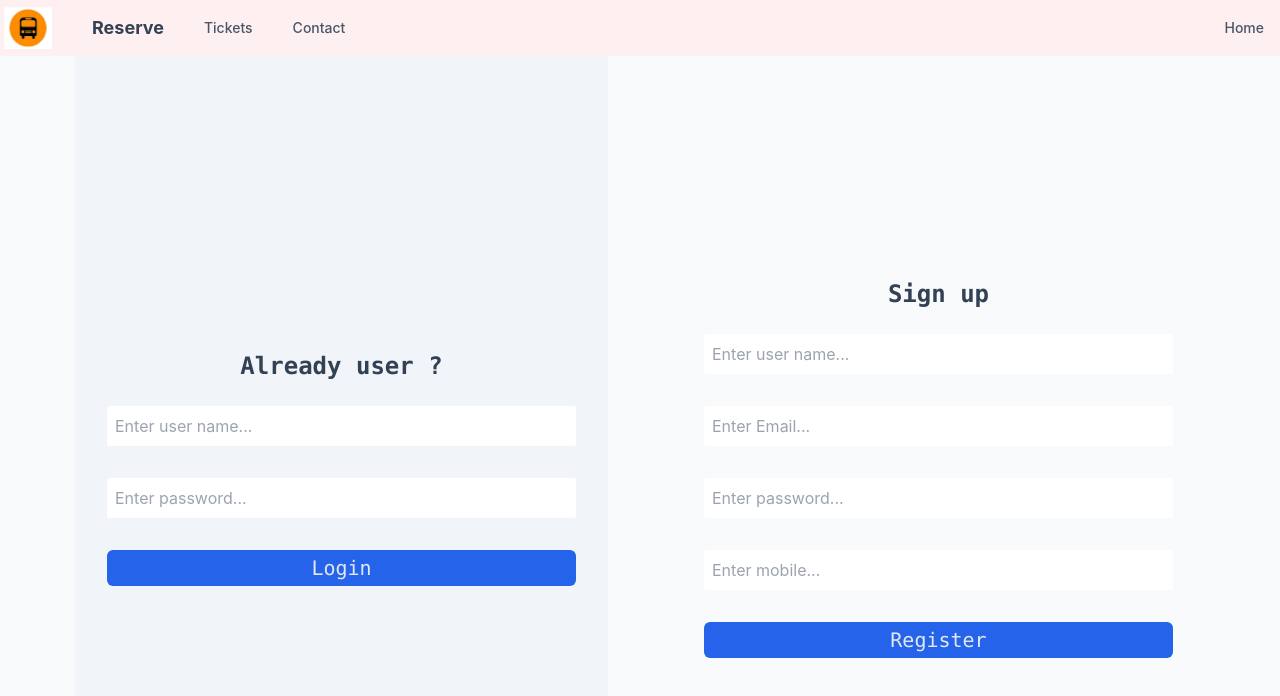
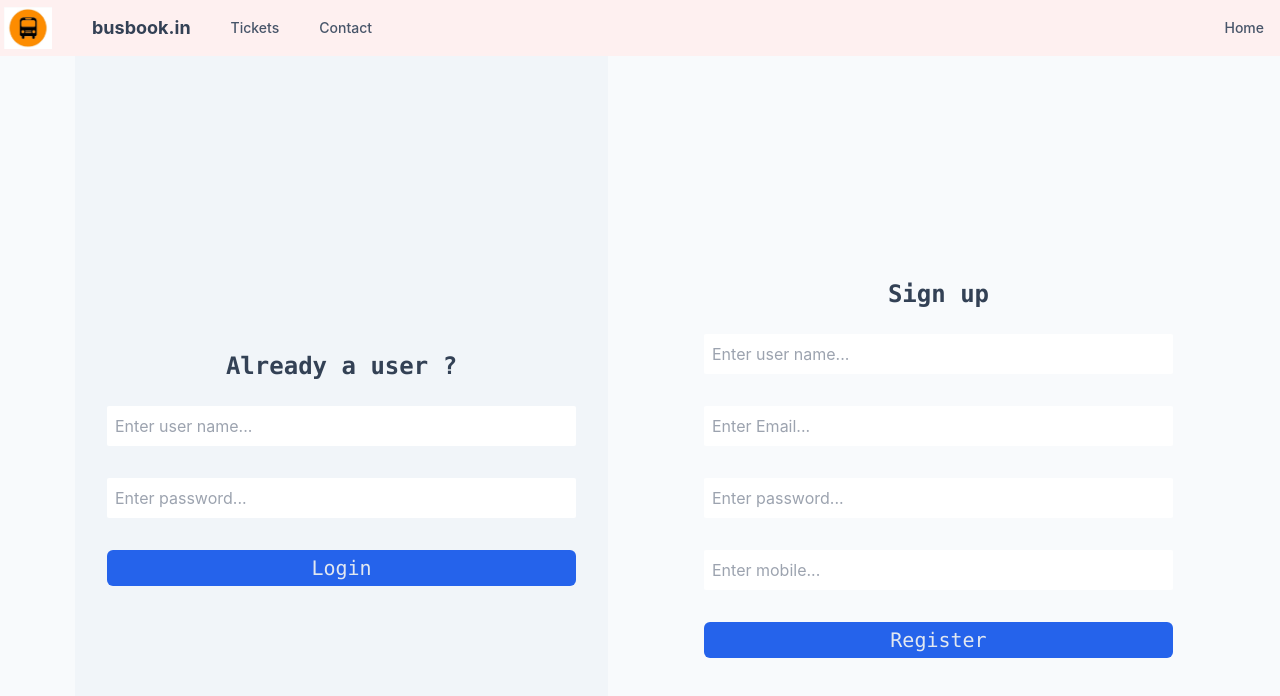
Before and after one commit to PorusDwinner/busBook, a React (Create React App) app in the folder frontend/: page /details-filing in a window 1280 px wide. Shown: the top 696 px of the page. Built offline with nearby package versions, Linux system fonts and the light colour scheme; no server answers.

Commit message:
minor changes

```diff
--- a/frontend/src/component/AvailableBusesComponents/SeatSelectionComp.js
+++ b/frontend/src/component/AvailableBusesComponents/SeatSelectionComp.js
@@ -118,7 +118,7 @@ const SeatSelectionComp = ({ bus }) => {
                                       lowerBirthSeats?.map((seat, index) => (
                                           <div className={(seat.selected ? "selected" : "notSelected")} key={seat.seatNumber}
                                               onClick={() => handleSeatClick(seat.seatNumber, index)}>
-                                                <div className=' h-[23px] border-r-[20px] border-slate-200 p-1'></div>
+                                                <div className=' h-[23px] border-r-[20px] border-slate-200 p-1 text-[12px]'>{seat.seatNumber}</div>
                                           </div>
                                       ))
                                   }
@@ -135,6 +135,7 @@ const SeatSelectionComp = ({ bus }) => {
                                       upperBitrthSeats.map((seat, index) => (
                                           <div className={(seat.selected ? " selected" : "notSelected")}
                                               key={seat.seatNumber} onClick={() => handleSeatClick2(seat.seatNumber, index)}>
+                                                <div className='h-[23px] border-r-[20px] border-slate-200 text-[12px] p-1'>{seat.seatNumber}</div>
                                           </div>
                                       ))}
                               </div>
--- a/frontend/src/component/LoginSignupCompo/Login.js
+++ b/frontend/src/component/LoginSignupCompo/Login.js
@@ -41,7 +41,7 @@ const Login = () => {
       <div className='p-8'>
 
           <div className="text-2xl text-center font-bold m-6 text-slate-700 font-mono">
-            <h1>Already user ?</h1>
+            <h1>Already a user ?</h1>
           </div>
 
           <form onSubmit={handelSubmit} className="flex flex-col space-y-8">
--- a/frontend/src/component/Topbar/Topbar.js
+++ b/frontend/src/component/Topbar/Topbar.js
@@ -17,7 +17,7 @@ const Topbar = () => {
           </li>
 
           <li>
-            <h3 className='font-bold text-slate-700 sm:text-lg'>Reserve</h3>
+            <h3 className='font-bold text-slate-700 sm:text-lg'>busbook.in</h3>
           </li>
 
           <li className='text-slate-600 text-sm font-medium'>
--- a/frontend/src/page/LoginSignup.js
+++ b/frontend/src/page/LoginSignup.js
@@ -1,10 +1,11 @@
+import '../styles/LoginSignup.css';
 import Login from '../component/LoginSignupCompo/Login';
 import Signup from '../component/LoginSignupCompo/Signup';
 
 const LoginSignup = () => {
 
   return (
-    <div className='flex justify-center items-center space-x-16 h-screen bg-slate-100/50'>
+    <div id='mainLoginSignupDiv' className='flex justify-center items-center space-x-16 h-screen bg-slate-100/50'>
         <div>
             <Login/>
         </div>
--- /dev/null
+++ b/frontend/src/styles/LoginSignup.css
@@ -0,0 +1,6 @@
+@media screen and(min-width : 390px) {
+    #mainLoginSignupDiv{
+        display: flex;
+        flex-direction: column;
+    }
+}
--- a/frontend/src/styles/SeatSelectionComp.css
+++ b/frontend/src/styles/SeatSelectionComp.css
@@ -1,7 +1,7 @@
 
     .selected{
         background-color: rgb(100, 125, 224);
-        /* margin: 3.2%; */
+        margin-right: 70px;
         height: 25px;
         width: 60px;
         /* padding: 15px; */
```
